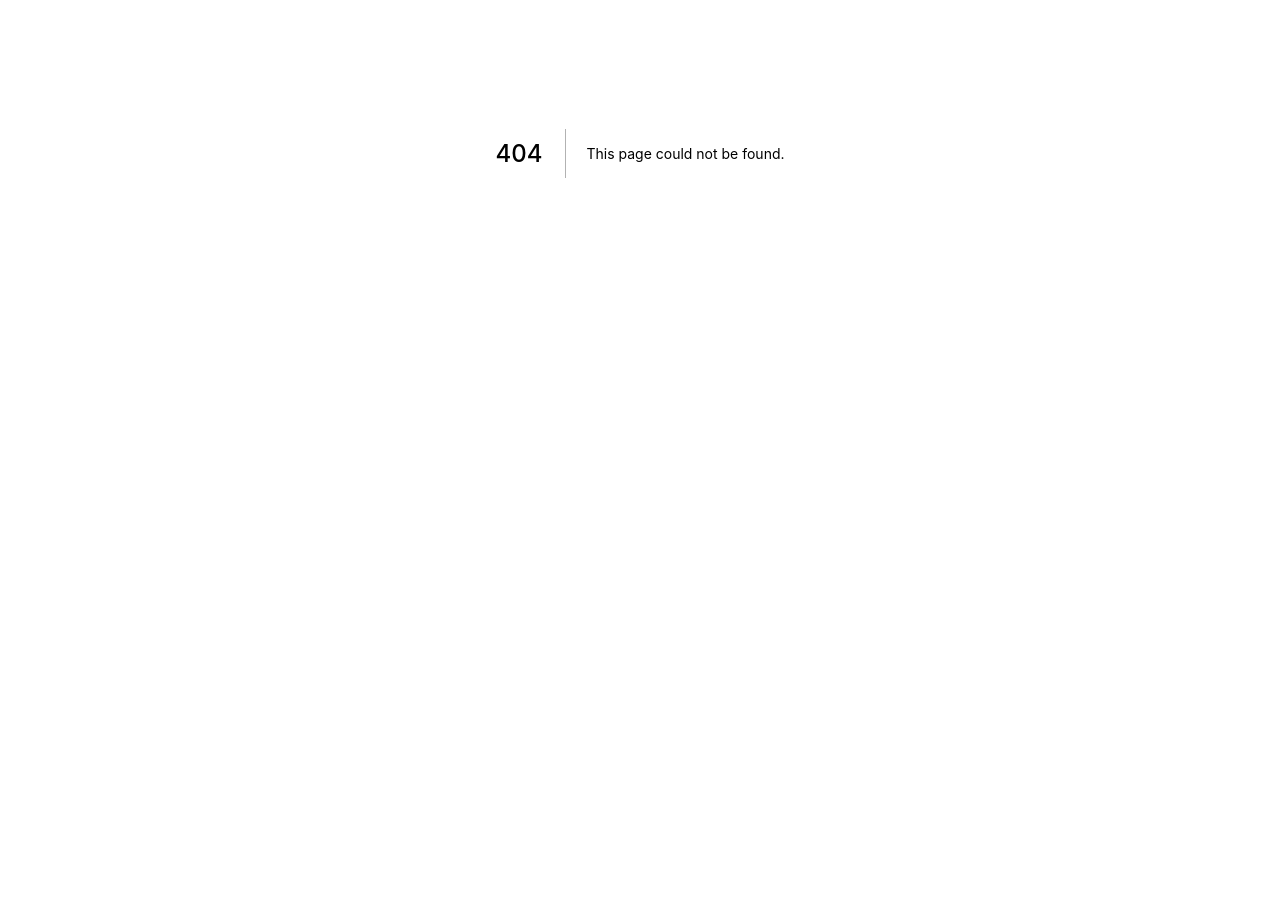
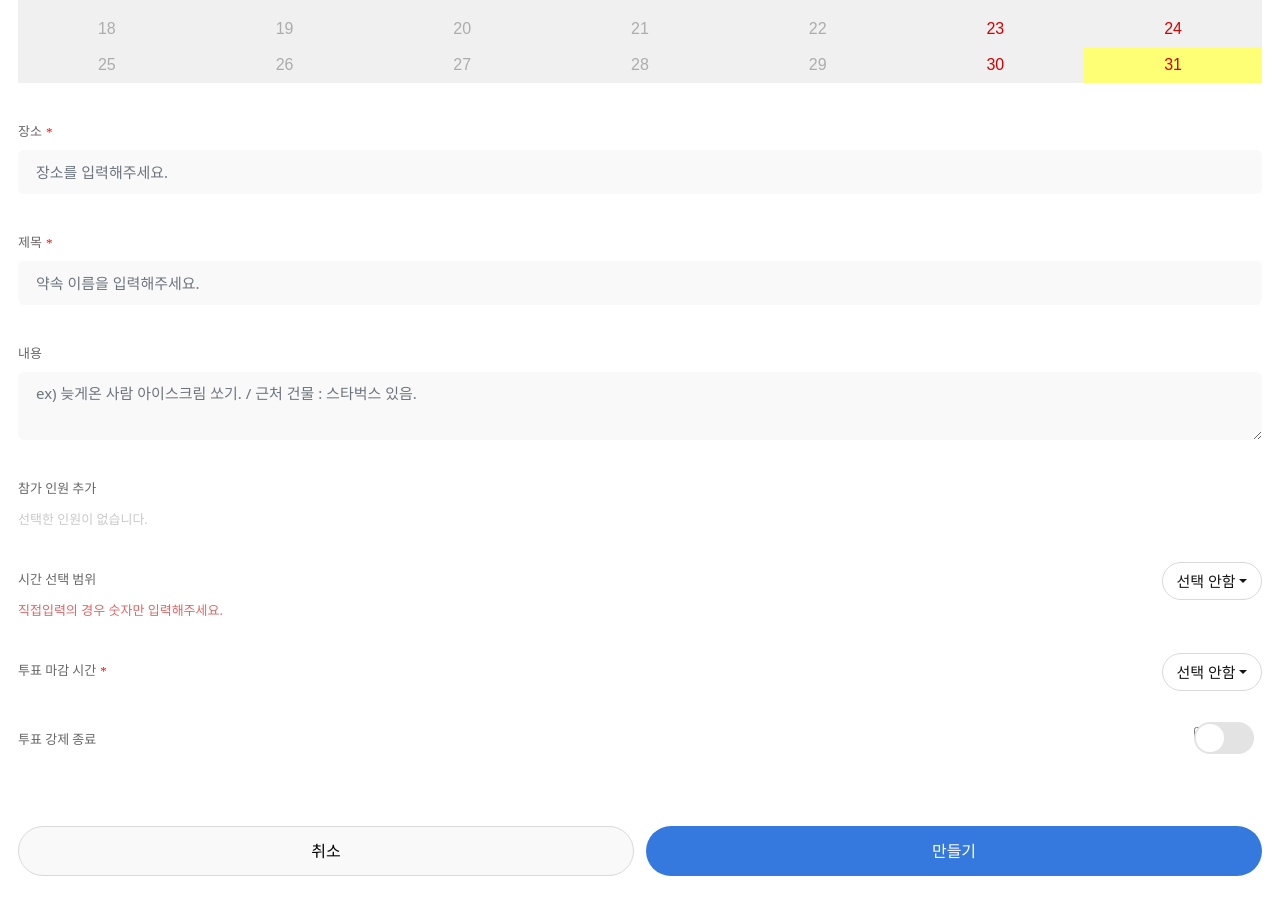
Before and after one commit to osiyeon/matching-appointment, a Next.js app in the folder client/: page /create in a window 1280 px wide. Before the commit this address had no page. Shown: the part 247-1161 px from the top of the page. Before the commit the page ends 800 px from the top, so only its background shows below. Built offline with nearby package versions, Linux system fonts and the light colour scheme.

Commit message:
feat(createAppointment): 약속 만들기 페이지 구현

```diff
--- a/client/package.json
+++ b/client/package.json
@@ -8,9 +8,11 @@
     "@testing-library/user-event": "^13.5.0",
     "axios": "^0.27.2",
     "bootstrap": "^5.2.0",
+    "classnames": "^2.3.1",
     "next": "^12.2.3",
     "node-sass": "^7.0.1",
     "react": "^18.2.0",
+    "react-calendar": "^3.7.0",
     "react-dom": "^18.2.0",
     "react-scripts": "5.0.1",
     "reactstrap": "^9.1.2",
--- /dev/null
+++ b/client/src/components/CustomCalender/CustomCalender.jsx
@@ -0,0 +1,14 @@
+import Calendar from 'react-calendar';
+import 'react-calendar/dist/Calendar.css';
+
+import style from './CustomCalender.module.scss';
+
+const CustomCalender = () => {
+    return (
+        <div className={style.CustomCalender}>
+            <Calendar minDate={new Date()} />
+        </div>
+    );
+};
+
+export default CustomCalender;
--- /dev/null
+++ b/client/src/components/CustomCalender/CustomCalender.module.scss
@@ -0,0 +1,13 @@
+.CustomCalender {
+    width: 100%;
+    & > div {
+        border: none;
+        width: 100%;
+    }
+//     & .react-calendar__month-view__weekdays__weekday {
+//      & > abbr {
+//         text-decoration: none;
+//     }
+// }
+
+}
--- a/client/src/components/Header/Header.module.scss
+++ b/client/src/components/Header/Header.module.scss
@@ -2,7 +2,7 @@
     height: 60px;
     display: flex;
     align-items: center;
-    justify-content: space-between;
+    justify-content: space-around;
     padding: 0.75rem 1.125rem 0;
     font-weight: 600;
     font-size: 19px;
@@ -22,6 +22,7 @@
         width: 25.43px;
         height: 25.43px;
         text-align: center;
+        vertical-align: center;
     }
 
      &__introButton {
@@ -31,5 +32,6 @@
         width: 25.43px;
         height: 25.43px;
         text-align: center;
+         vertical-align: center;
     }
 }
--- a/client/src/components/SettingProfile/SettingProfile.module.scss
+++ b/client/src/components/SettingProfile/SettingProfile.module.scss
@@ -52,7 +52,7 @@
         grid-template-rows: 108px 108px 108px;
         border: 1px solid #d9d9d9;
         border-radius: 0.5rem;
-            border-collapse: collapse;
+        border-collapse: collapse;
 
         &__img {
             align-items: center;
@@ -67,7 +67,7 @@
     &__startButton {
         width: 100%;
         height: 50px;
-        background: #3578DE;
+        background: #3578de;
         border-radius: 30px;
         color: white;
         border: none;
--- a/client/src/containers/AppointmentList/AppointmentList.jsx
+++ b/client/src/containers/AppointmentList/AppointmentList.jsx
@@ -13,8 +13,8 @@ const AppointmentList = () => {
             members: [
                 { profileImg: '/images/character_img_test.svg' },
                 { profileImg: '/images/character_img_test.svg' },
-                { profileImg: '' },
-                { profileImg: '' },
+                { profileImg: '/images/character_img_test.svg' },
+                { profileImg: '/images/character_img_test.svg' },
 
             ],
             completedDate: '',
@@ -31,7 +31,7 @@ const AppointmentList = () => {
                 { profileImg: '/images/character_img_test.svg' },
                 { profileImg: '/images/character_img_test.svg' },
                 { profileImg: '/images/character_img_test.svg' },
-                { profileImg: '' },
+                { profileImg: '/images/character_img_test.svg' },
             ],
             completedDate: '2022-07-30',
         },
--- /dev/null
+++ b/client/src/containers/MakeAppointment/MakeAppointment.jsx
@@ -0,0 +1,112 @@
+import { useState } from 'react';
+import cx from 'classnames'
+import { Input, Dropdown, DropdownToggle, DropdownMenu, DropdownItem, Button } from 'reactstrap';
+
+import CustomCalender from '../../components/CustomCalender/CustomCalender';
+
+import style from './MakeAppointment.module.scss';
+
+const MakeAppointment = () => {
+    const [dropdownOpen, setDropdownOpen] = useState(false);
+
+    const toggle = () => setDropdownOpen((prevState) => !prevState);
+    const [timeDropdown, setTimeDropdown] = useState(false);
+
+    const timeToggle = () => setTimeDropdown((prevState) => !prevState);
+
+    return (
+        <div className={style.MakeAppointment}>
+            <CustomCalender />
+            <div className={style.MakeAppointment__input__wrapper}>
+                <div className={style.MakeAppointment__title}>
+                    장소 <div className={style.MakeAppointment__title__essn}>*</div>
+                </div>
+                <Input
+                    placeholder="장소를 입력해주세요."
+                    className={style.MakeAppointment__input}
+                />
+            </div>
+            <div className={style.MakeAppointment__input__wrapper}>
+                <div className={style.MakeAppointment__title}>
+                    제목 <div className={style.MakeAppointment__title__essn}>*</div>
+                </div>
+                <Input
+                    placeholder="약속 이름을 입력해주세요."
+                    className={style.MakeAppointment__input}
+                />
+            </div>
+            <div className={style.MakeAppointment__input__wrapper}>
+                <div className={style.MakeAppointment__title}>내용</div>
+                <Input
+                    placeholder="ex) 늦게온 사람 아이스크림 쏘기. / 근처 건물 : 스타벅스 있음."
+                    type="textarea"
+                    className={style.MakeAppointment__input__content}
+                />
+            </div>
+            <div className={style.MakeAppointment__input__wrapper}>
+                <div className={style.MakeAppointment__title}>참가 인원 추가</div>
+                <div className={style.MakeAppointment__members}>선택한 인원이 없습니다.</div>
+            </div>
+            <div className={style.MakeAppointment__dropdown__wrapper}>
+                <div>
+                    <div className={style.MakeAppointment__title}>시간 선택 범위 </div>
+                    <div className={style.MakeAppointment__message}>
+                        직접입력의 경우 숫자만 입력해주세요.
+                    </div>
+                </div>
+                <Dropdown
+                    isOpen={timeDropdown}
+                    toggle={timeToggle}
+                    className={style.MakeAppointment__dropdown}
+                >
+                    <DropdownToggle caret>선택 안함</DropdownToggle>
+                    <DropdownMenu>
+                        <DropdownItem>1시간</DropdownItem>
+                        <DropdownItem>2시간</DropdownItem>
+                        <DropdownItem>3시간</DropdownItem>
+                        <DropdownItem>4시간</DropdownItem>
+                        <DropdownItem>5시간</DropdownItem>
+                        <DropdownItem>직접 입력</DropdownItem>
+                    </DropdownMenu>
+                </Dropdown>
+            </div>
+            <div className={style.MakeAppointment__dropdown__wrapper}>
+                <div>
+                    <div className={style.MakeAppointment__title}>
+                        투표 마감 시간 <div className={style.MakeAppointment__title__essn}>*</div>
+                    </div>
+                </div>
+                <Dropdown
+                    isOpen={dropdownOpen}
+                    toggle={toggle}
+                    className={style.MakeAppointment__dropdown}
+                >
+                    <DropdownToggle caret>선택 안함</DropdownToggle>
+                    <DropdownMenu>
+                        <DropdownItem>1시간</DropdownItem>
+                        <DropdownItem>2시간</DropdownItem>
+                        <DropdownItem>3시간</DropdownItem>
+                        <DropdownItem>4시간</DropdownItem>
+                        <DropdownItem>5시간</DropdownItem>
+                        <DropdownItem>직접 입력</DropdownItem>
+                    </DropdownMenu>
+                </Dropdown>
+            </div>
+            <div className={style.MakeAppointment__dropdown__wrapper}>
+                <div className={style.MakeAppointment__title}>투표 강제 종료</div>
+                <div className={style.MakeAppointment__toggleButton}>
+                    <label className={style.MakeAppointment__switch}>
+                        <input id="toggleImage" type="checkbox" />
+                        <span className={cx(style.MakeAppointment__slider, style.MakeAppointment__round)}></span>
+                    </label>
+                </div>
+            </div>
+            <div className={style.MakeAppointment__button__wrapper}>
+                <Button className={style.MakeAppointment__cancleButton}>취소</Button>
+                <Button className={style.MakeAppointment__createButton}>만들기</Button>
+            </div>
+        </div>
+    );
+};
+
+export default MakeAppointment;
--- /dev/null
+++ b/client/src/containers/MakeAppointment/MakeAppointment.module.scss
@@ -0,0 +1,155 @@
+.MakeAppointment {
+    padding: 0 1.125rem;
+
+    &__title {
+        font-weight: 500;
+        font-size: 13px;
+        color: #666666;
+        line-height: 36px;
+        font-family: 'Pretendard';
+        display: flex;
+        &__essn {
+            padding-left: 0.25rem;
+            color: red;
+        }
+    }
+
+    &__message {
+        font-weight: 500;
+        font-size: 13px;
+        line-height: 24px;
+        color: #e36565;
+    }
+
+    &__input__wrapper {
+        width: 100%;
+        display: flex;
+        flex-direction: column;
+        margin-top: 31px;
+    }
+
+    &__input {
+        background: #f9f9f9;
+        height: 44px;
+        width: 100%;
+        border: none;
+        padding: 10px 18px;
+        box-sizing: border-box;
+        font-size: 15px;
+        color: #c9c9c9;
+
+        &__content {
+            background: #f9f9f9;
+            width: 100%;
+            border: none;
+            padding: 10px 18px;
+            box-sizing: border-box;
+            height: 4.25rem;
+            font-size: 15px;
+            color: #c9c9c9;
+        }
+    }
+
+    &__members {
+        font-weight: 500;
+        font-size: 13px;
+        line-height: 24px;
+        color: #c9c9c9;
+    }
+
+    &__dropdown__wrapper {
+        display: flex;
+        justify-content: space-between;
+        margin-top: 31px;
+    }
+
+    &__dropdown {
+        & > button,
+        button:active,
+        button:focus {
+            background: white;
+            border: 0.94382px solid #d9d9d9;
+            border-radius: 69px;
+            font-style: normal;
+            font-weight: 500;
+            font-size: 15px;
+            line-height: 24px;
+            color: #141414;
+            width: 6.25rem;
+        }
+    }
+
+    &__button__wrapper {
+        display: grid;
+        grid-gap: 0.75rem;
+        grid-template-columns: 1fr 1fr;
+        margin: 4.25rem 0 2.375rem;
+    }
+
+    &__cancleButton {
+        border-radius: 1.875rem;
+        background: #f9f9f9;
+        border: 1px solid #d9d9d9;
+        font-weight: 400;
+        font-size: 16px;
+        line-height: 36px;
+        height: 50px;
+        color: black;
+    }
+    &__createButton {
+        border-radius: 1.875rem;
+        background: #3578de;
+        border: none;
+        font-weight: 400;
+        font-size: 16px;
+        line-height: 36px;
+
+        height: 50px;
+    }
+
+    &__switch {
+        position: relative;
+        display: inline-block;
+        width: 3.75rem;
+        height: 2rem;
+        margin: 0 0.5rem;
+    }
+
+    &__slider {
+        position: absolute;
+        cursor: pointer;
+        top: 0;
+        left: 0;
+        right: 0;
+        bottom: 0;
+        background: #e4e3e3;
+        -webkit-transition: 0.4s;
+        transition: 0.4s;
+    }
+
+    &__slider:before {
+        position: absolute;
+        content: '';
+        height: 1.75rem;
+        width: 1.75rem;
+        left: 2px;
+        bottom: 2px;
+        background-color: white;
+        -webkit-transition: 0.4s;
+        transition: 0.4s;
+    }
+
+    &__slider-checked {
+        -webkit-transform: translateX(26px);
+        -ms-transform: translateX(26px);
+        transform: translateX(26px);
+    }
+
+    &__round {
+        border-radius: 2.25rem;
+    }
+
+    &__round:before {
+        border-radius: 50%;
+    }
+}
--- /dev/null
+++ b/client/src/pages/_app.js
@@ -0,0 +1,7 @@
+import "bootstrap/dist/css/bootstrap.css";
+
+function App({ Component, pageProps }) {
+  return <Component {...pageProps} />;
+}
+
+export default App;
--- /dev/null
+++ b/client/src/pages/create.js
@@ -0,0 +1,13 @@
+import Header from '../components/Header/Header';
+import MakeAppointment from '../containers/MakeAppointment/MakeAppointment';
+
+const Create = () => {
+    return (
+        <>
+            <Header title="방 만들기" />
+            <MakeAppointment />
+        </>
+    );
+};
+
+export default Create;
```
Also changed, not shown: 1 other file (tests, documents, lock files or other folders).
